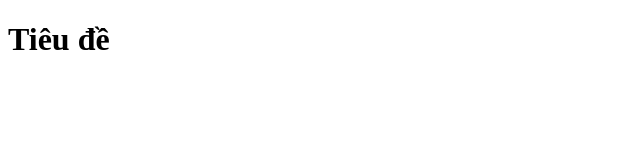
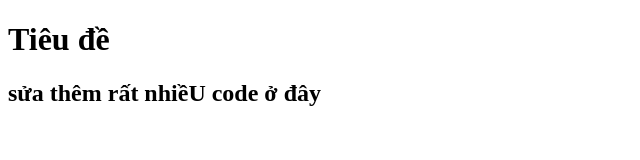
Before and after one commit to thanhphatcuto6789-lab/duan6, a plain HTML site: page index.html in a window 1280 px wide. Shown: the whole page, without its empty margins (0-640 px from the left). Drawn offline with Linux system fonts and the light colour scheme.

Commit message:
1. sửa code lần 1

```diff
--- a/index.html
+++ b/index.html
@@ -7,5 +7,6 @@
 </head>
 <body>
     <h1>Tiêu đề</h1>
+    <h2>sửa thêm rất nhiềU code ở đây </h2>
 </body>
 </html>
```
